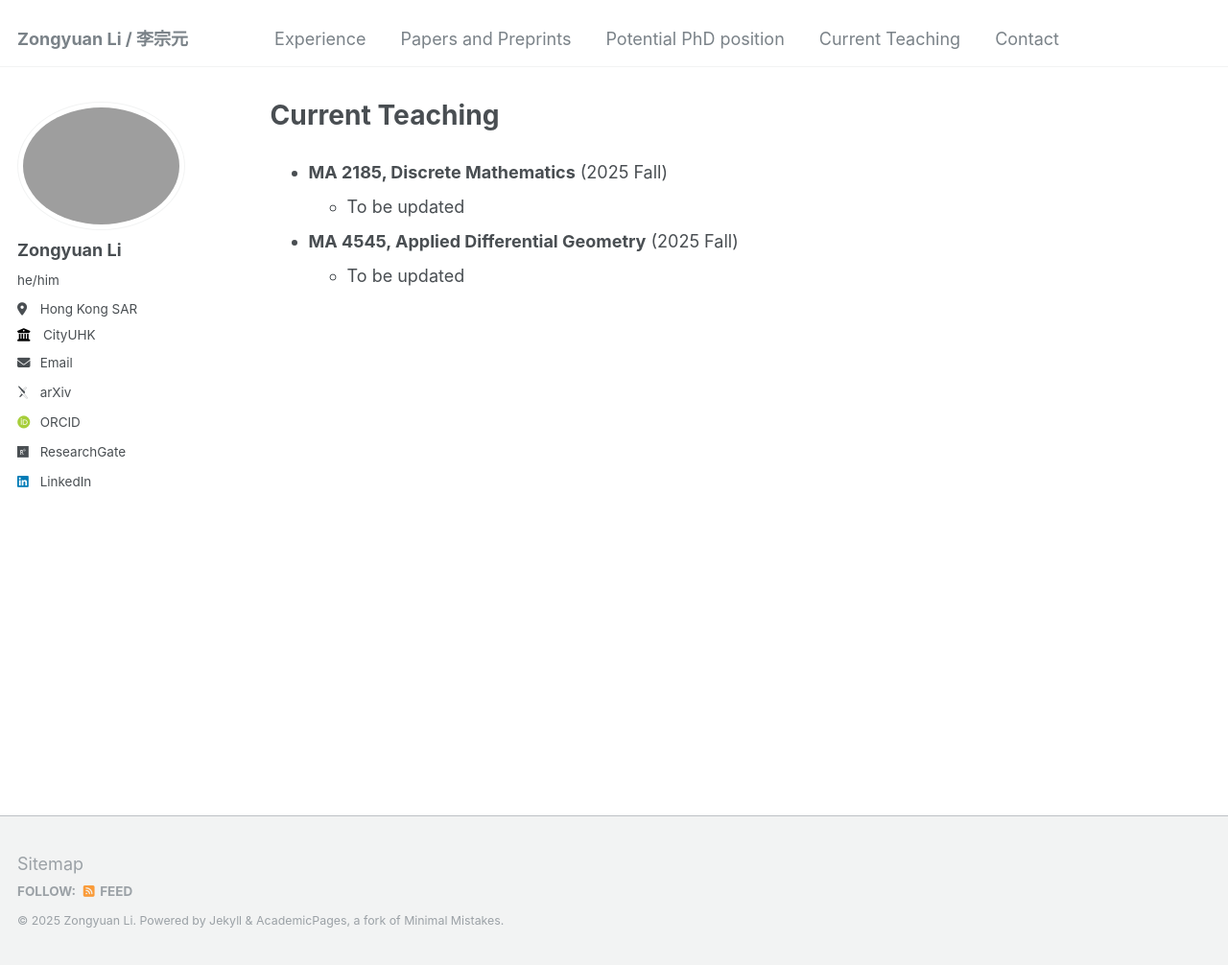
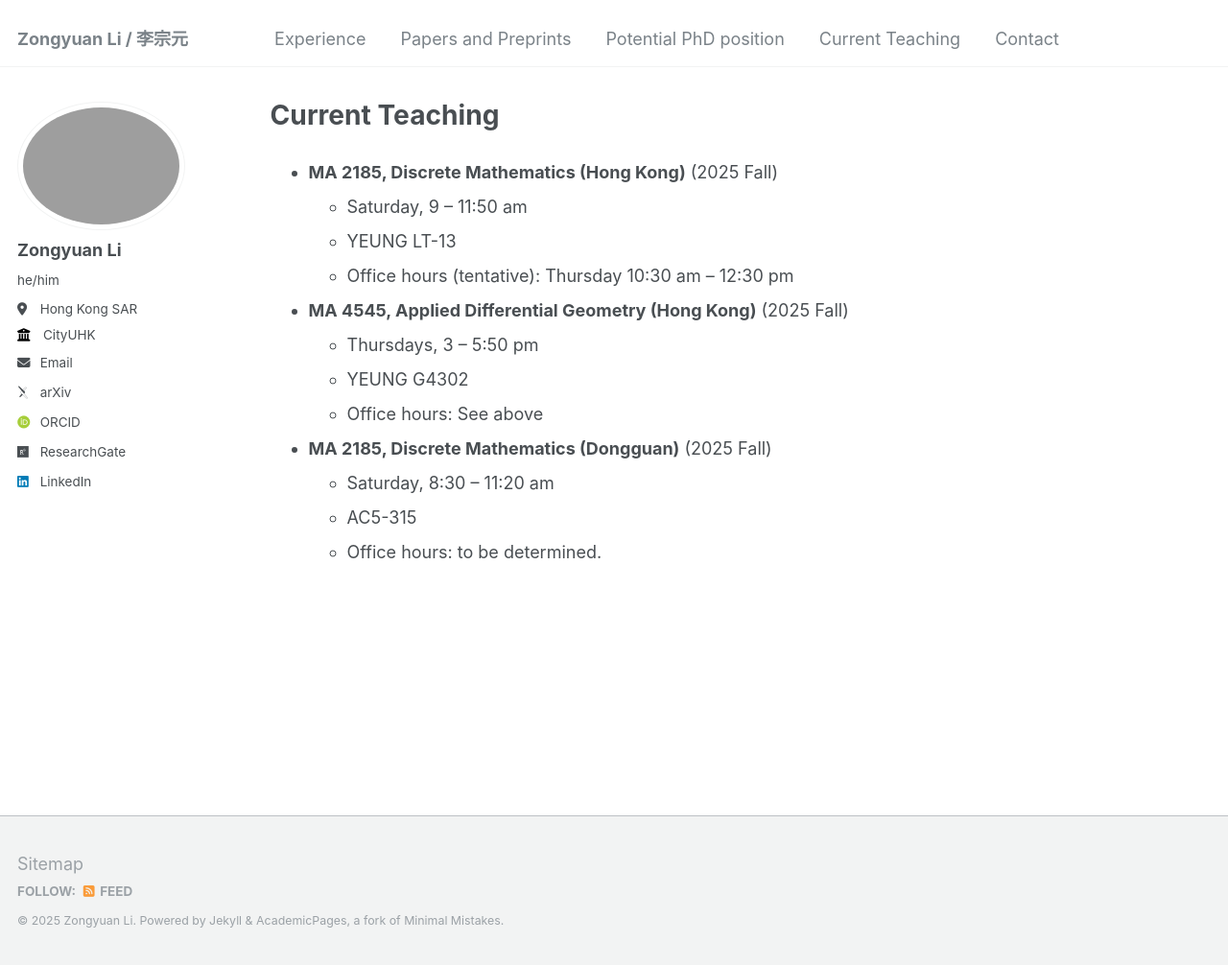
Before and after one commit to zongyuan-li/zongyuan-li.github.io, a Jekyll site: the page built from _pages/CurrentTeaching.md, in a window 1280 px wide and 1006 px high. Shown: the whole window at 96% size. Built offline with Jekyll 4.4.1, drawn with Linux system fonts in a browser that asks for light colours; some web fonts are replaced.

Commit message:
Update CurrentTeaching.md

```diff
--- a/_pages/CurrentTeaching.md
+++ b/_pages/CurrentTeaching.md
@@ -10,8 +10,17 @@ redirect_from:
 
 
 
-  * **MA 2185, Discrete Mathematics** (2025 Fall)
-       * To be updated
+  * **MA 2185, Discrete Mathematics (Hong Kong)** (2025 Fall)
+       * Saturday, 9 -- 11:50 am
+       * YEUNG LT-13
+       * Office hours (tentative): Thursday 10:30 am -- 12:30 pm
 
-  * **MA 4545, Applied Differential Geometry** (2025 Fall)
-      * To be updated
+  * **MA 4545, Applied Differential Geometry (Hong Kong)** (2025 Fall)
+      * Thursdays, 3 -- 5:50 pm
+      * YEUNG G4302
+      * Office hours: See above
+
+  * **MA 2185, Discrete Mathematics (Dongguan)** (2025 Fall)
+       * Saturday, 8:30 -- 11:20 am
+       * AC5-315
+       * Office hours: to be determined.
```
